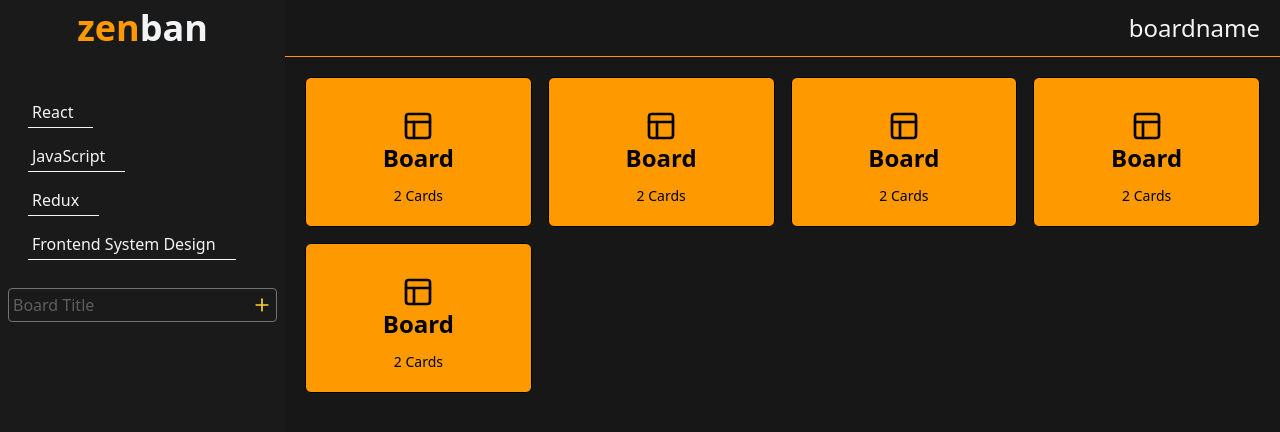
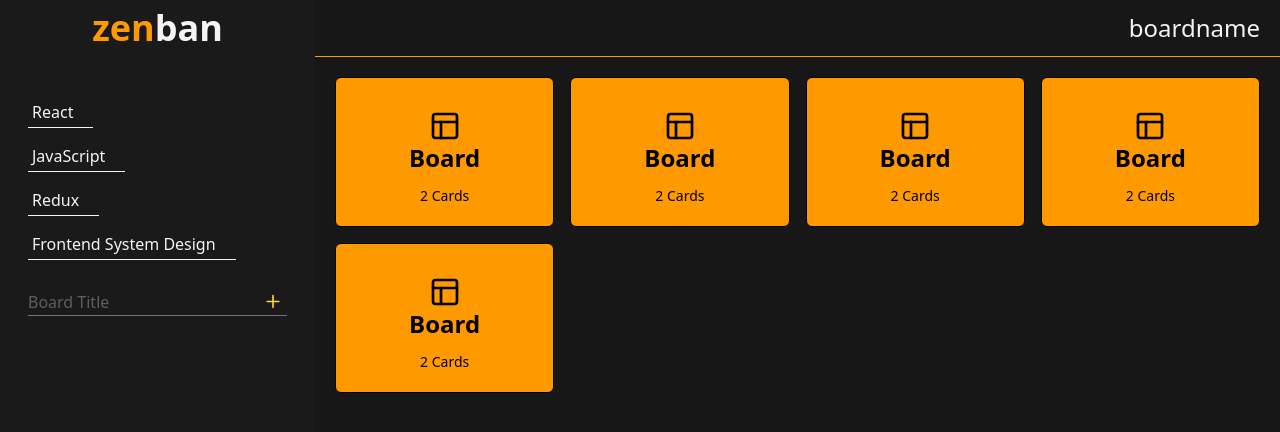
Before and after one commit to joshir16/Zenban, a React (Vite) app: page / in a window 1280 px wide. Shown: the top 432 px of the page. Built offline with nearby package versions, Linux system fonts and the light colour scheme.

Commit message:
board form ui updated

```diff
--- a/src/components/BoardForm.tsx
+++ b/src/components/BoardForm.tsx
@@ -2,14 +2,14 @@ import { Plus } from "lucide-react";
 
 export default function BoardForm() {
   return (
-    <form className="flex flex-row w-full text-sm sm:text-md md:text-base border border-neutral-500 rounded-sm ">
+    <form className="flex flex-row w-full text-sm sm:text-md md:text-base px-5 rounded-sm ">
       <input
         type="text"
         placeholder="Board Title"
-        className="flex-1 text-neutral-400 p-1 outline-0"
+        className="flex-1 text-neutral-400 outline-0  border-b border-neutral-500"
       />
       <button type="submit">
-        <Plus className="size-7 text-amber-300 hover:text-amber-500 px-1" />
+        <Plus className="size-7 text-amber-300 hover:text-amber-500 px-1 border-b border-neutral-500" />
       </button>
     </form>
   );
--- a/src/components/PageNav.tsx
+++ b/src/components/PageNav.tsx
@@ -15,7 +15,7 @@ export default function PageNav() {
           <li key={item} className="w-full">
             <NavLink
               to={""}
-              className={`p-1 pr-2 text-sm sm:text-md md:text-base sm:pr-5 border-b w-full hover:border-b-amber-500 transition-colors`}
+              className={`p-1 pr-2 text-sm sm:text-md md:text-base sm:pr-5 border-b w-full hover:text-amber-500 hover:border-b-amber-500 transition-colors`}
             >
               {item}
             </NavLink>
```
